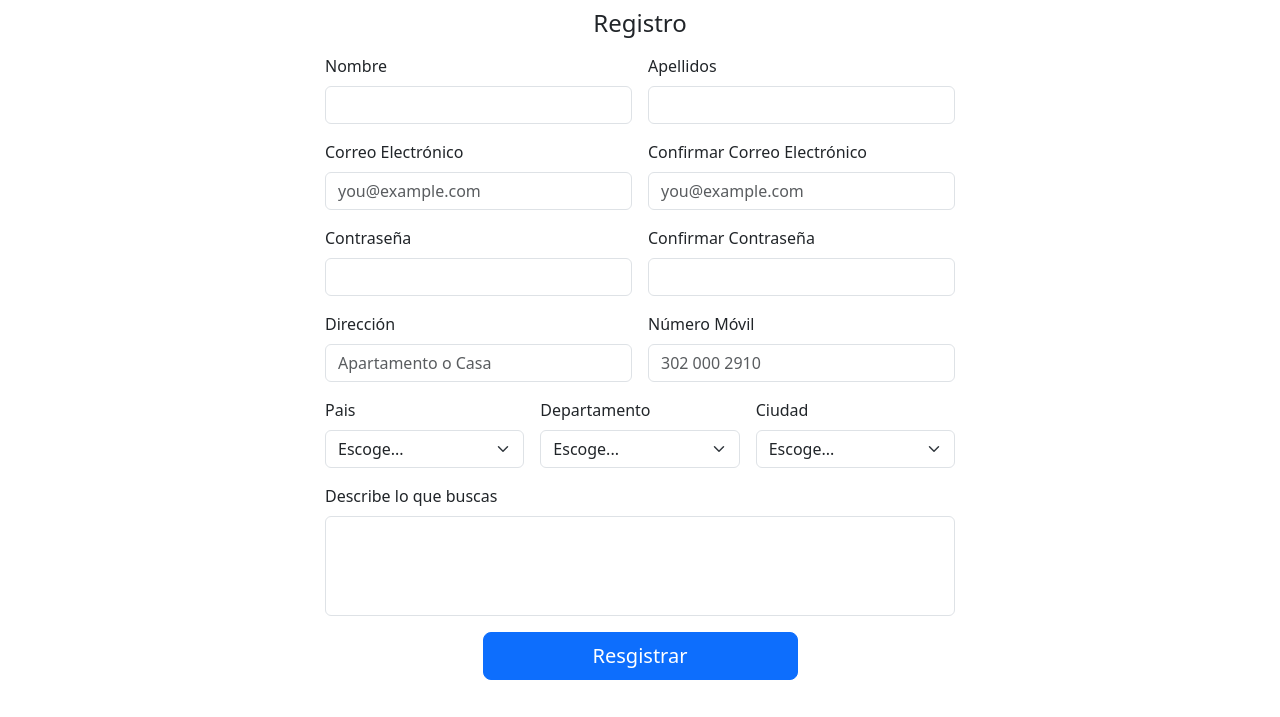
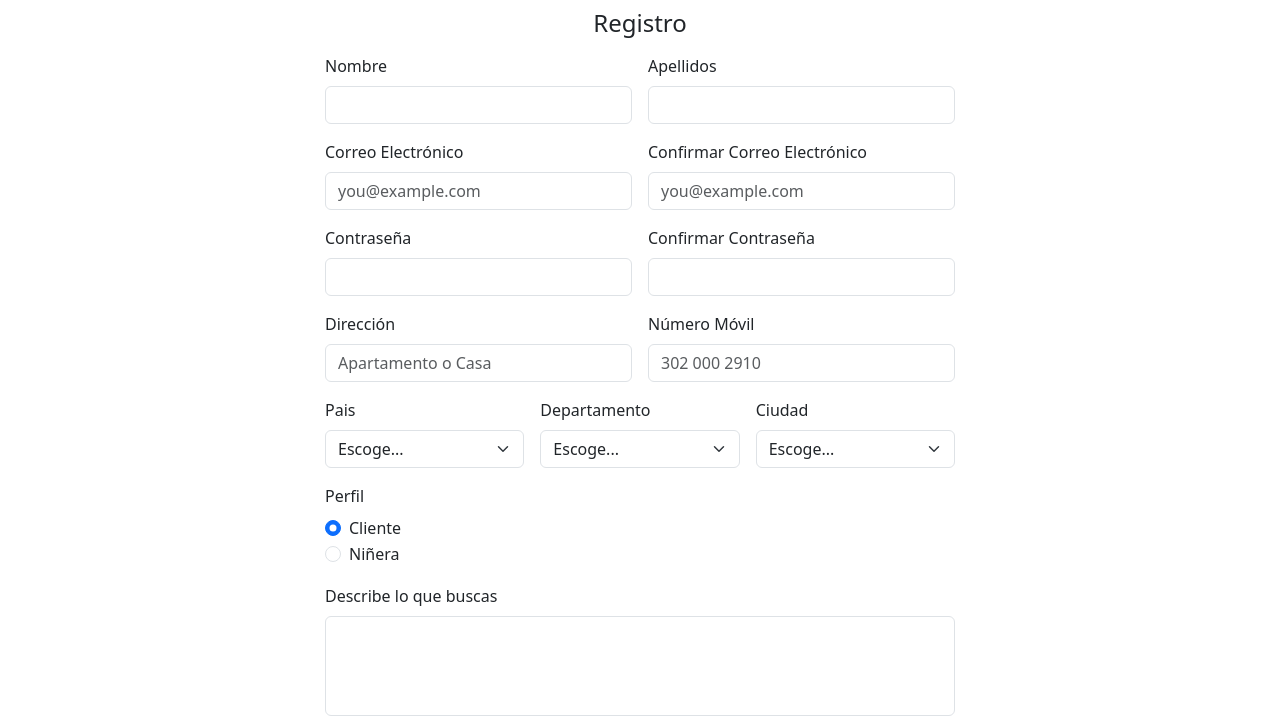
Before and after one commit to andresorozco1624/Actividad4_Adso, a plain HTML site: page Actividad4_Adso/register.html in a window 1280 px wide. Shown: the part 86-803 px from the top of the page. Drawn offline with nearby package versions, Linux system fonts and the light colour scheme.

Commit message:
Feat(Web)- Add radios to select profile on register

```diff
--- a/Actividad4_Adso/register.html
+++ b/Actividad4_Adso/register.html
@@ -138,6 +138,19 @@
                         <div class="invalid-feedback">Ingresa una ciudad.</div>
                     </div>
 
+                    <div class="col-6">
+                        <label class="form-label">Perfil</label>
+                        <div class="form-check">
+                            <input id="client" type="radio" name="flexRadioDefault" class="form-check-input" checked=""
+                                required>
+                            <label class="form-check-label" for="client">Cliente</label>
+                        </div>
+                        <div class="form-check">
+                            <input id="babysit" type="radio" name="flexRadioDefault" class="form-check-input" required>
+                            <label class="form-check-label" for="babysit">Niñera</label>
+                        </div>
+                    </div>
+
                     <div class="col-12">
                         <label for="description" class="form-label">Describe lo que buscas</label>
                         <input type="text" class="form-control" style="height: 100px;" id="description" placeholder=""
--- a/app/pom.xml
+++ b/app/pom.xml
@@ -52,6 +52,8 @@
 			<artifactId>mysql-connector-j</artifactId>
 			<scope>runtime</scope>
 		</dependency>
+
+
 	</dependencies>
 
 	<build>
```
